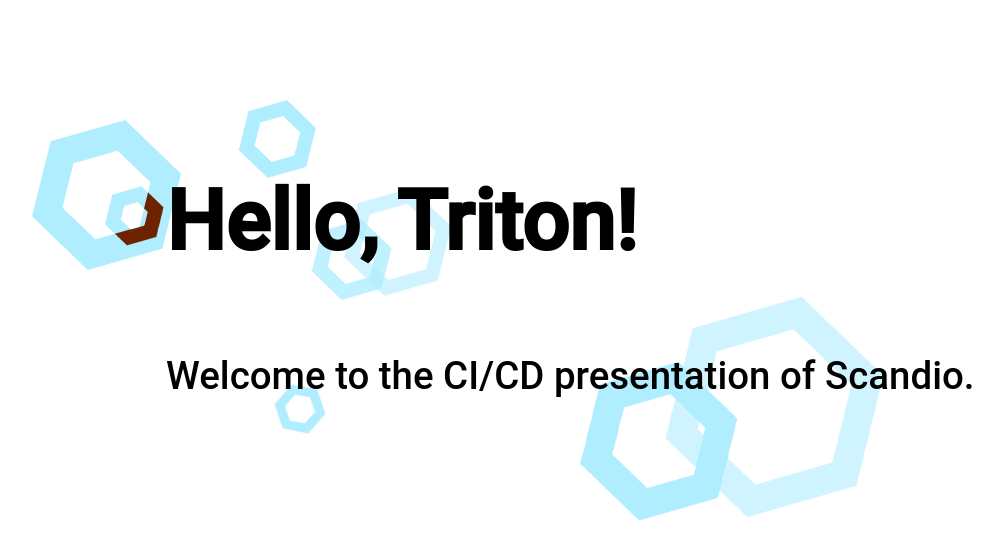
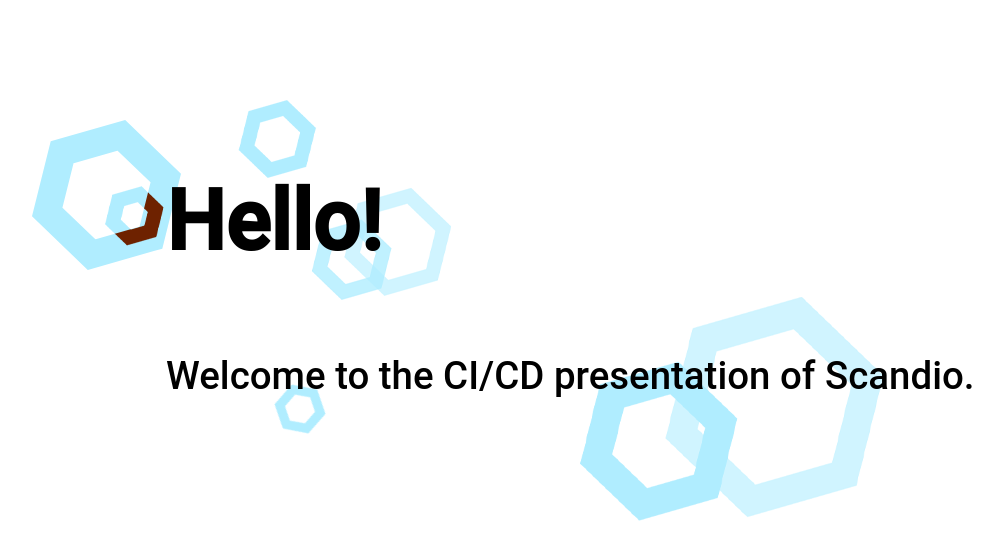
Before and after one commit to scandio/cicd-pitch, a plain HTML site: page index.html in a window 1280 px wide. Shown: the whole page, without its empty margins (90-1093 px from the left). Drawn offline with Linux system fonts and the light colour scheme; a web font is replaced by a local one.

Commit message:
Update index.html

```diff
--- a/index.html
+++ b/index.html
@@ -36,7 +36,7 @@
         <div class="polygon animated-polygon poly-2"></div>
         <div class="polygon poly-3"></div>
         <div class="polygon poly-4"></div>
-        <h1 class="line-one">Hello, Triton!</h1>
+        <h1 class="line-one">Hello!</h1>
         <p class="line-two">Welcome to the CI/CD presentation of Scandio.</p>
         </div>
     </div>
```
